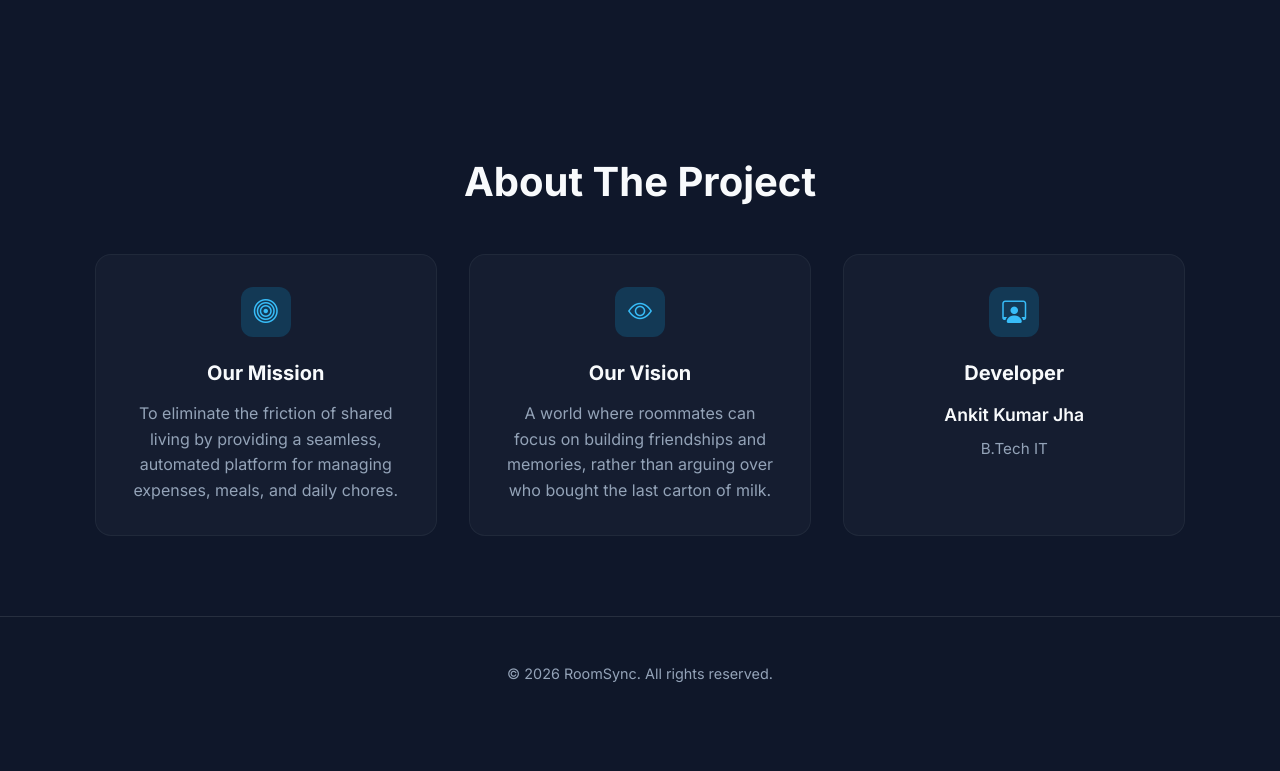
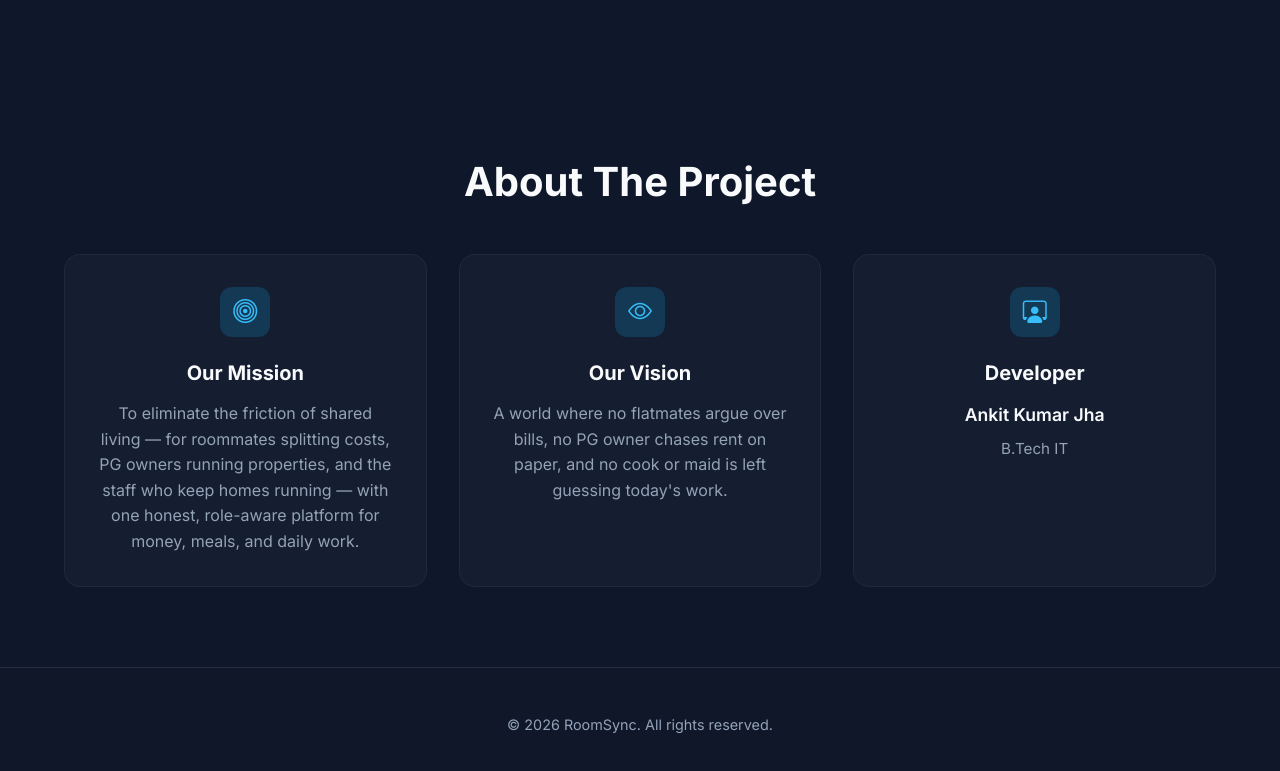
Before and after one commit to Ankitj9568/RoomSync, a website: page frontend/index.html in a window 1280 px wide. Shown: the part 3011-3782 px from the top of the page. Before the commit the page ends 3741 px from the top, so only its background shows below. Drawn offline with nearby package versions, Linux system fonts and the light colour scheme.

Commit message:
Update landing mission and vision for all roles

```diff
--- a/frontend/index.html
+++ b/frontend/index.html
@@ -592,12 +592,12 @@
             <div class="about-card">
                 <div class="about-icon"><i class="bi bi-bullseye"></i></div>
                 <h3>Our Mission</h3>
-                <p>To eliminate the friction of shared living by providing a seamless, automated platform for managing expenses, meals, and daily chores.</p>
+                <p>To eliminate the friction of shared living — for roommates splitting costs, PG owners running properties, and the staff who keep homes running — with one honest, role-aware platform for money, meals, and daily work.</p>
             </div>
             <div class="about-card">
                 <div class="about-icon"><i class="bi bi-eye"></i></div>
                 <h3>Our Vision</h3>
-                <p>A world where roommates can focus on building friendships and memories, rather than arguing over who bought the last carton of milk.</p>
+                <p>A world where no flatmates argue over bills, no PG owner chases rent on paper, and no cook or maid is left guessing today's work.</p>
             </div>
             <div class="about-card">
                 <div class="about-icon"><i class="bi bi-person-workspace"></i></div>
```
